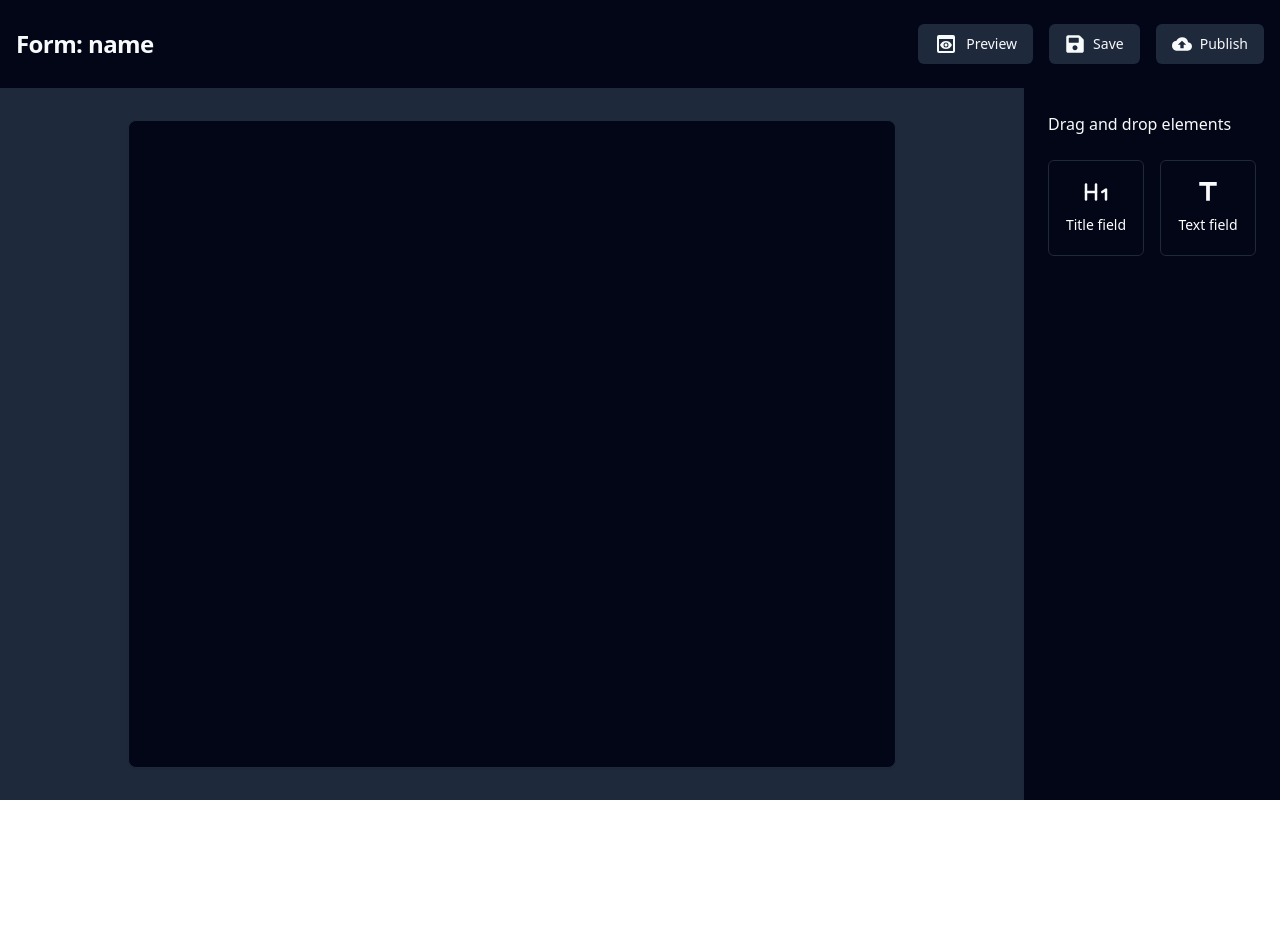
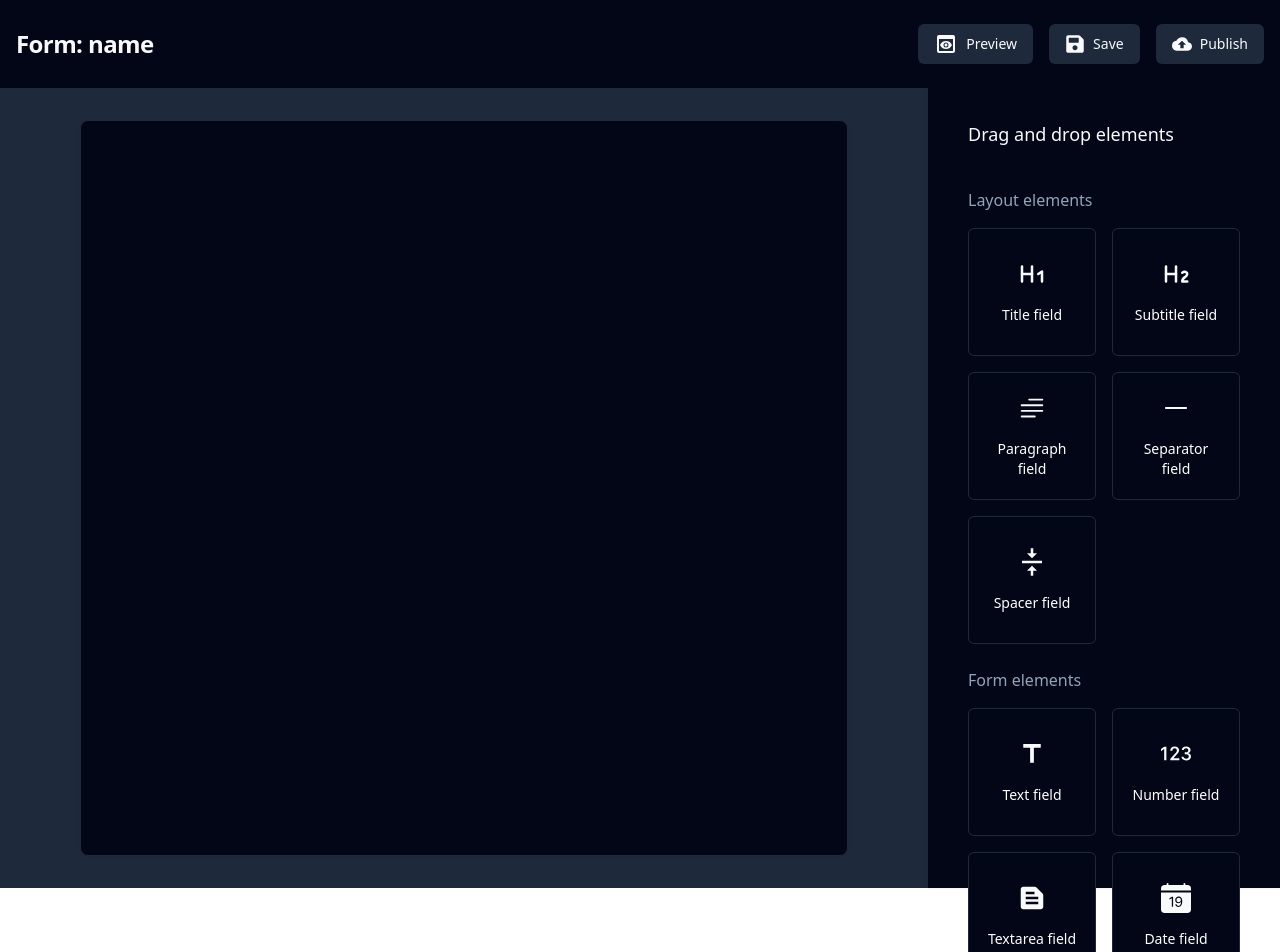
Before and after one commit to filipknias/form-creator-client, a React (Vite) app: page /create-form in a window 1280 px wide. Shown: the top 952 px of the page. Before the commit the page ends 800 px from the top, so only its background shows below. Built offline with nearby package versions, Linux system fonts and the light colour scheme.

Commit message:
add form elements data

```diff
--- a/src/components/app/FormElementTile.tsx
+++ b/src/components/app/FormElementTile.tsx
@@ -34,7 +34,7 @@ export default function FormElementTile({ formElement }: Props) {
             {...listeners}
         >
             <div
-                className={`rounded-md border border-slate-800 bg-slate-950 p-4 h-24 w-24 hover:border-slate-400 transition duration-200 ${isDragging ? "cursor-grab" : "cursor-grabbing"}`}
+                className={`rounded-md border border-slate-800 bg-slate-950 p-4 h-32 w-32 flex flex-col gap-2 items-center justify-center hover:border-slate-400 transition duration-200 ${isDragging ? "cursor-grab" : "cursor-grabbing"}`}
             >
                 <div className="flex justify-center mb-2 text-3xl"><IconElement /></div>
                 <p className="text-white text-sm font-medium text-center">{label}</p>
--- a/src/components/app/FormElementsSidebar.tsx
+++ b/src/components/app/FormElementsSidebar.tsx
@@ -1,4 +1,4 @@
-import { Card, CardHeader, CardContent } from "../ui/card";
+import { Card, CardHeader, CardContent, CardDescription } from "../ui/card";
 import { useFormCreator } from "@/context/FormCreatorContext";
 import ElementForm from "@/components/app/ElementForm";
 import FormElementTile from "@/components/app/FormElementTile";
@@ -6,17 +6,26 @@ import { formElements } from "@/data/formElements";
 
 export default function FormElementsSidebar() {
     const { activeFormElement } = useFormCreator();
+    const layoutSectionElements = formElements.filter(({ section }) => section === "layout");
+    const formSectionElements = formElements.filter(({ section }) => section === "form");
 
     return (
-        <Card className="h-full rounded-none border-none">
+        <Card className="h-full rounded-none border-none px-4 py-2">
             <CardContent className="h-full">
                 {activeFormElement ? (
                     <ElementForm formElement={activeFormElement} />
                 ) : (
                     <>
-                        <CardHeader className="px-0">Drag and drop elements</CardHeader>
-                        <div className="flex flex-wrap gap-4">
-                            {formElements.map((element) => (
+                        <CardHeader className="px-0 mb-4 text-lg">Drag and drop elements</CardHeader>
+                        <CardDescription className="mb-4 text-base">Layout elements</CardDescription>
+                        <div className="grid grid-cols-2 gap-4 mb-6">
+                            {layoutSectionElements.map((element) => (
+                                <FormElementTile key={element.type} formElement={element} />
+                            ))}
+                        </div>
+                        <CardDescription className="mb-4 text-base">Form elements</CardDescription>
+                        <div className="grid grid-cols-2 gap-4">
+                            {formSectionElements.map((element) => (
                                 <FormElementTile key={element.type} formElement={element} />
                             ))}
                         </div>
--- a/src/data/formElements.ts
+++ b/src/data/formElements.ts
@@ -1,20 +1,59 @@
 import { SidebarFormElement } from "@/types/FormCreator";
-import { LuHeading1 } from "react-icons/lu";
-import { MdOutlineTitle } from "react-icons/md";
+import { LuHeading1, LuHeading2 } from "react-icons/lu";
+import { MdOutlineTitle, MdVerticalAlignCenter, MdTextSnippet } from "react-icons/md";
+import { BsTextParagraph, Bs123, BsCalendarDateFill } from "react-icons/bs";
+import { RxDividerHorizontal } from "react-icons/rx";
+import { GoSingleSelect } from "react-icons/go";
+import { IoIosCheckbox } from "react-icons/io";
 
 export const formElements: SidebarFormElement[] = [
     {
         label: 'Title field',
         iconElement: LuHeading1,
         type: 'title-field',
+        section: 'layout',
         attributes: {
             title: 'Title field',
+        }
+    },
+    {
+        label: 'Subtitle field',
+        iconElement: LuHeading2,
+        type: 'subtitle-field',
+        section: 'layout',
+        attributes: {
+            subtitle: 'Subtitle field',
+        }
+    },
+    {
+        label: 'Paragraph field',
+        iconElement: BsTextParagraph,
+        type: 'paragraph-field',
+        section: 'layout',
+        attributes: {
+            text: 'Text here',
+        }
+    },
+    {
+        label: 'Separator field',
+        iconElement: RxDividerHorizontal,
+        type: 'separator-field',
+        section: 'layout',
+    },
+    {
+        label: 'Spacer field',
+        iconElement: MdVerticalAlignCenter,
+        type: 'spacer-field',
+        section: 'layout',
+        attributes: {
+            height: 20,
         }
     },
     {
         label: 'Text field',
         iconElement: MdOutlineTitle,
         type: 'text-field',
+        section: 'form',
         attributes: {
             label: 'Text field',
             placeholder: 'Value here...',
@@ -22,4 +61,64 @@ export const formElements: SidebarFormElement[] = [
             required: false,
         },
     },
+    {
+        label: 'Number field',
+        iconElement: Bs123,
+        type: 'number-field',
+        section: 'form',
+        attributes: {
+            label: 'Number field',
+            placeholder: '0',
+            helperText: 'Helper text',
+            required: false,
+        },
+    },
+    {
+        label: 'Textarea field',
+        iconElement: MdTextSnippet,
+        type: 'textarea-field',
+        section: 'form',
+        attributes: {
+            label: 'Text area',
+            placeholder: 'Value here...',
+            helperText: 'Helper text',
+            rows: 3,
+            required: false,
+        },
+    },
+    {
+        label: 'Date field',
+        iconElement: BsCalendarDateFill,
+        type: 'date-field',
+        section: 'form',
+        attributes: {
+            label: 'Date field',
+            helperText: 'Helper text',
+            required: false,
+        },
+    },
+    {
+        label: 'Select field',
+        iconElement: GoSingleSelect,
+        type: 'select-field',
+        section: 'form',
+        attributes: {
+            label: 'Select field',
+            placeholder: 'Value here...',
+            helperText: 'Helper text',
+            options: [],
+            required: false,
+        },
+    },
+    {
+        label: 'Checkbox field',
+        iconElement: IoIosCheckbox,
+        type: 'checkbox-field',
+        section: 'form',
+        attributes: {
+            label: 'Checkbox field',
+            helperText: 'Helper text',
+            required: false,
+        },
+    },
 ];
--- a/src/types/FormCreator.ts
+++ b/src/types/FormCreator.ts
@@ -2,9 +2,20 @@ import { IconType } from "react-icons";
 
 export type FormElementType =
     "title-field" |
-    "text-field";
+    "text-field" |
+    "subtitle-field" |
+    "paragraph-field" |
+    "separator-field" |
+    "spacer-field" |
+    "number-field" |
+    "textarea-field" |
+    "date-field" |
+    "select-field" |
+    "checkbox-field";
 
-export type ElementAttributeValue = string|boolean;
+export type FormElementSection = "layout" | "form";
+
+export type ElementAttributeValue = string|boolean|number|string[];
 
 export type ElementAttributes = Record<string, ElementAttributeValue>;
 
@@ -23,5 +34,6 @@ export type SidebarFormElement = {
     label: string;
     iconElement: IconType;
     type: FormElementType;
+    section: FormElementSection;
     attributes?: ElementAttributes;
 }
```
